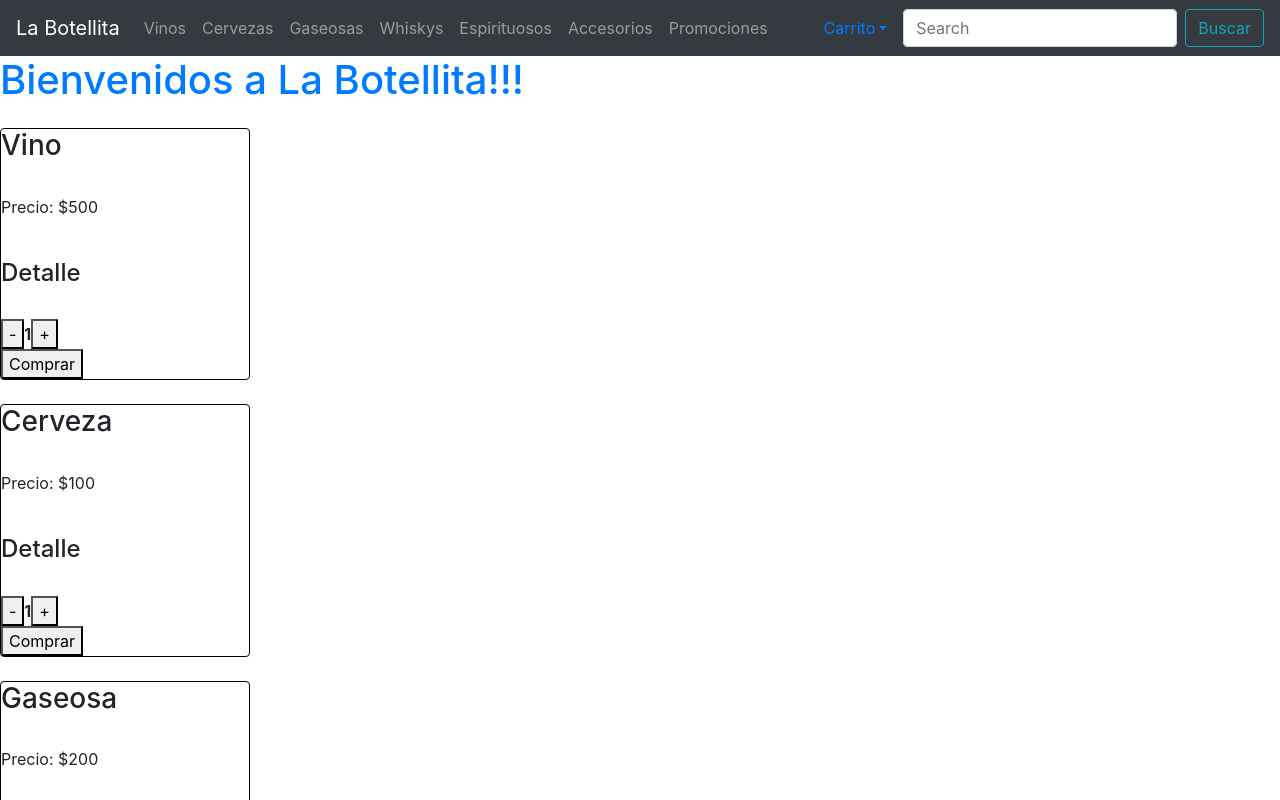
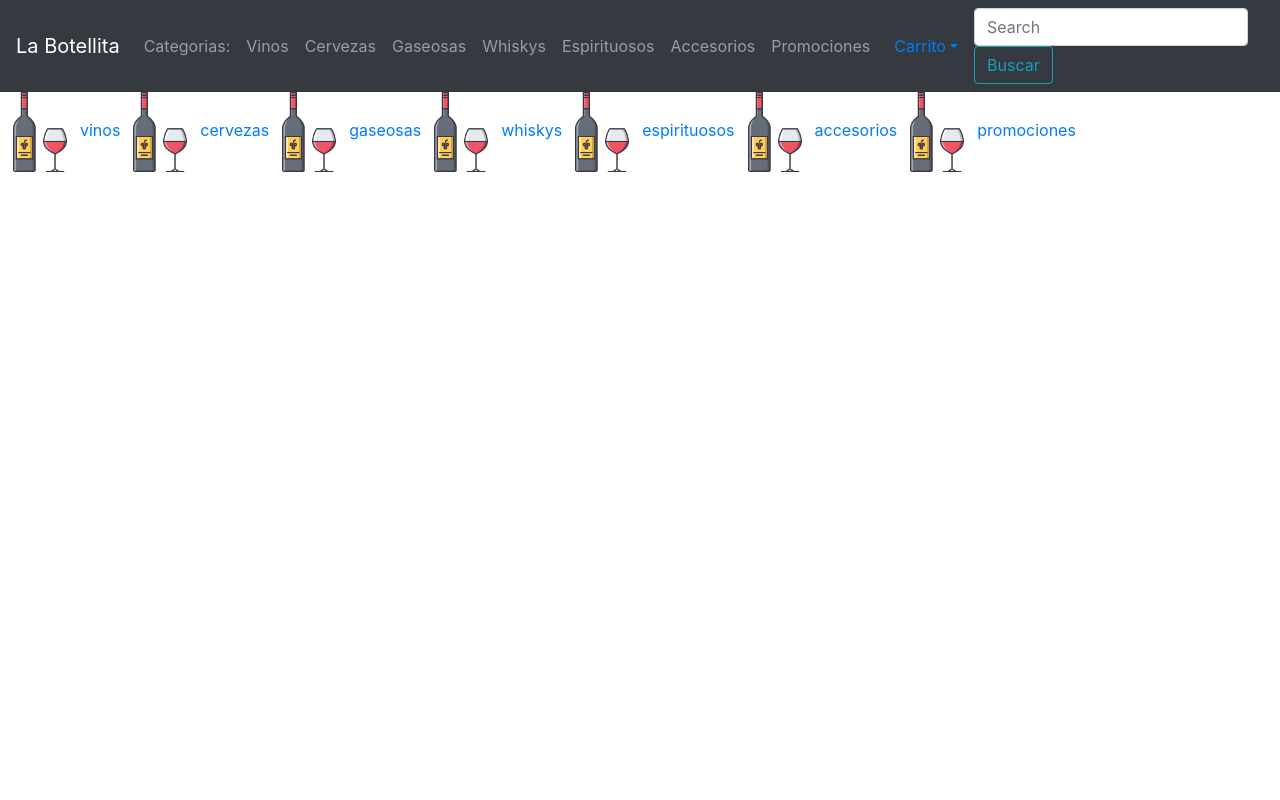
Before and after one commit to renzoromeri/Proyecto_React_JS, a React (Create React App) app: page /categorias in a window 1280 px wide. Shown: the top 800 px of the page. Built offline with nearby package versions, Linux system fonts and the light colour scheme.

Commit message:
subo primer entrega, clase 8

```diff
--- a/src/App.jsx
+++ b/src/App.jsx
@@ -4,37 +4,34 @@ import NavbarComponent from "./components/navbar";
 import ItemListContainer from "./containers/ItemListContainer";
 import React from "react";
 import { BrowserRouter, Switch, Route } from "react-router-dom";
+import Categorias from "./components/Categorias";
+import ItemDetailContainer from "./containers/ItemDetailContainer";
 // import ItemDetailContainer from "./containers/ItemDetailContainer";
 
 const App = () => {
-
   var producto = 21;
   // var id = 2;
   // var nombre = "Vino";
 
   return (
     <BrowserRouter>
-
       <NavbarComponent text={producto} />
 
       <Switch>
-
-        <Route extact path="/">
-
+        <Route exact path="/">
           <ItemListContainer text={"Bienvenidos a La Botellita!!!"} />
 
           {/* <ItemDetailContainer filtro={nombre}/> */}
-
         </Route>
 
-        {/* <Route extact path="/contacto">
-
-          <SegundoContainer text={"Bienvenidos a La Botellita!!!"} />
-
-        </Route> */}
+        <Route exact path="/categorias">
+          <Categorias/>
+        </Route>
+        <Route exact path="/categorias/:id">
+          <ItemDetailContainer/>
+        </Route>
 
         <Route path="*" children={<div>Not found</div>} />
-
       </Switch>
       {/* <footer></footer> */}
     </BrowserRouter>
@@ -42,8 +39,6 @@ const App = () => {
 };
 
 export default App;
-
-
 
 // import logo from './logo.svg';
 // import './App.css';
--- /dev/null
+++ b/src/components/Categorias/index.jsx
@@ -0,0 +1,48 @@
+import vino from "../ItemDetail/vino.png";
+import {Link} from 'react-router-dom';
+
+const Categorias = () => {
+
+    const listaCategorias = [
+    {
+      name: "vinos",
+      rout: vino,
+    },
+    {
+      name: "cervezas",
+      rout: vino,
+    },
+    {
+      name: "gaseosas",
+      rout: vino,
+    },
+    {
+      name: "whiskys",
+      rout: vino,
+    },
+    {
+      name: "espirituosos",
+      rout: vino,
+    },
+    {
+      name: "accesorios",
+      rout: vino,
+    },
+    {
+      name: "promociones",
+      rout: vino,
+    },];
+
+  return (
+    <div>
+      {listaCategorias.map(element => {
+        return <>
+            <img src={element.rout} width='80' alt="" />
+            <Link to={`/categorias/${element.name}`}>{element.name}</Link>
+          </>
+      })}
+    </div>
+  );
+};
+
+export default Categorias;
--- a/src/components/navbar/index.jsx
+++ b/src/components/navbar/index.jsx
@@ -9,15 +9,16 @@ const NavbarComponent = ({text}) => {
   return (
     <>
       <Navbar bg="dark" variant="dark">
-        <Navbar.Brand href="#home">La Botellita</Navbar.Brand>
+        <Navbar.Brand href="/">La Botellita</Navbar.Brand>
         <Nav className="mr-auto">
-          <Nav.Link href="#home">Vinos</Nav.Link>
-          <Nav.Link href="#features">Cervezas</Nav.Link>
-          <Nav.Link href="#pricing">Gaseosas</Nav.Link>
-          <Nav.Link href="#pricing">Whiskys</Nav.Link>
-          <Nav.Link href="#pricing">Espirituosos</Nav.Link>
-          <Nav.Link href="#pricing">Accesorios</Nav.Link>
-          <Nav.Link href="#pricing">Promociones</Nav.Link>
+          <Nav.Link href="/categorias">Categorias:</Nav.Link>
+          <Nav.Link href="/categorias/vinos">Vinos</Nav.Link>
+          <Nav.Link href="/categorias/cervezas">Cervezas</Nav.Link>
+          <Nav.Link href="/categorias/gaseosas">Gaseosas</Nav.Link>
+          <Nav.Link href="/categorias/whiskys">Whiskys</Nav.Link>
+          <Nav.Link href="/categorias/espirituosos">Espirituosos</Nav.Link>
+          <Nav.Link href="/categorias/accesorios">Accesorios</Nav.Link>
+          <Nav.Link href="/categorias/promociones">Promociones</Nav.Link>
         </Nav>
         {/* <Nav.Item className="mr-auto">
         <CartWidget text={aux}/>
--- a/src/containers/ItemDetailContainer.jsx
+++ b/src/containers/ItemDetailContainer.jsx
@@ -1,9 +1,12 @@
 import * as React from "react";
 import { useState } from "react";
-import ItemDetail from "../components/ItemDetail";
+import { useParams } from "react-router-dom";
+import Item from "../components/Item";
 import productList from "../mocks/productsList";
 
-const ItemDetailContainer = (filtro) => {
+// en el prop pasaba "filtro" para que funcione como antes
+const ItemDetailContainer = () => {
+
   const [producto1, setProducto1] = useState([]);
 
   React.useEffect(() => {
@@ -21,13 +24,26 @@ const ItemDetailContainer = (filtro) => {
 
   console.log(producto1);
 
-  const found = productList.find((element) => element.name = filtro);
+
+  const {id} = useParams();
+
+  console.log("dato: " + id);
+
+  const found = productList.filter((element) => element.idCat === id);
 
   console.log(found);
 
+
+
+
   return (
+    // <div>
+    //   <Item product={found} />;
+    // </div>
     <div>
-      <ItemDetail product={found} />;
+      {found.map((product) => {
+        return <Item key={product.id} product={product} />
+      })}
     </div>
   );
 };
--- a/src/mocks/productsList.jsx
+++ b/src/mocks/productsList.jsx
@@ -1,9 +1,12 @@
 const productList = [
-    { id:1, name: "Vino", price: 500, stock: 7, idCat: 1, desc: "vino rico" },
-    { id:2, name: "Cerveza", price: 100, stock: 6, idCat: 2, desc: "cerveza rica" },
-    { id:3, name: "Gaseosa", price: 200, stock: 5, idCat: 3, desc: "gaseosa rica" },
-    { id:4, name: "Whisky", price: 3000, stock: 4, idCat: 4, desc: "whisky rico" },
-    { id:5, name: "Absenta", price: 5000, stock: 3, idCat: 5, desc: "absenta rica" },
+    { id:1, name: "Vino", price: 500, stock: 7, idCat: "vinos", desc: "vino rico" },
+    { id:2, name: "Cerveza", price: 100, stock: 6, idCat: "cervezas", desc: "cerveza rica" },
+    { id:3, name: "Gaseosa", price: 200, stock: 5, idCat: "gaseosas", desc: "gaseosa rica" },
+    { id:4, name: "Whisky", price: 3000, stock: 4, idCat: "whiskys", desc: "whisky rico" },
+    { id:5, name: "Absenta", price: 5000, stock: 3, idCat: "espirituosos", desc: "absenta rica" },
+    { id:6, name: "Accesorio 1", price: 5000, stock: 3, idCat: "accesorios", desc: "Accesorio 1" },
+    { id:6, name: "Promo 1", price: 5000, stock: 3, idCat: "promociones", desc: "Promo 1" },
+    { id:7, name: "Vino 2", price: 500, stock: 7, idCat: "vinos", desc: "vino rico 2" },
 ];
 
 export default productList;
```
Also changed, not shown: 1 other file (tests, documents, lock files or other folders).
